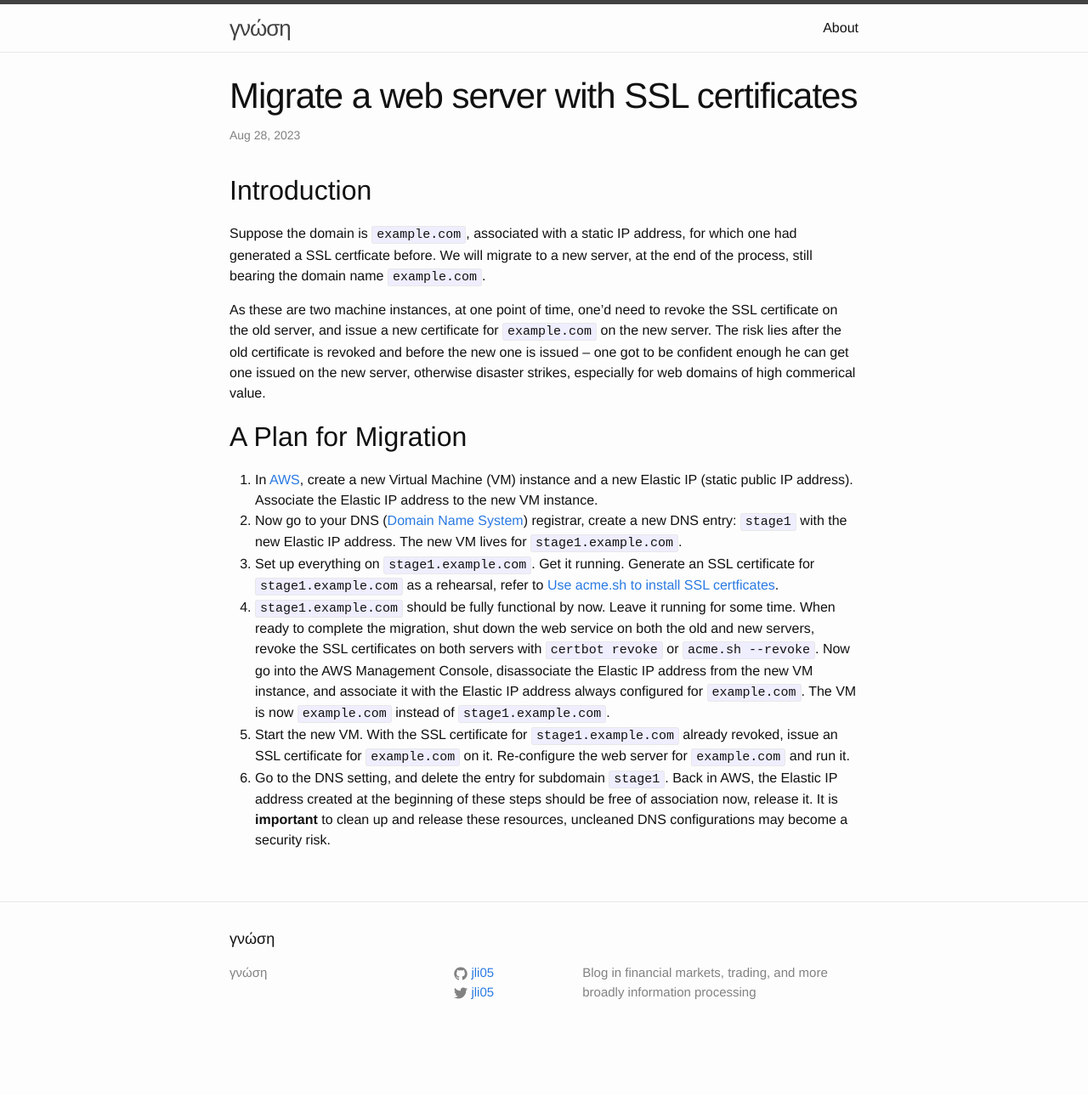
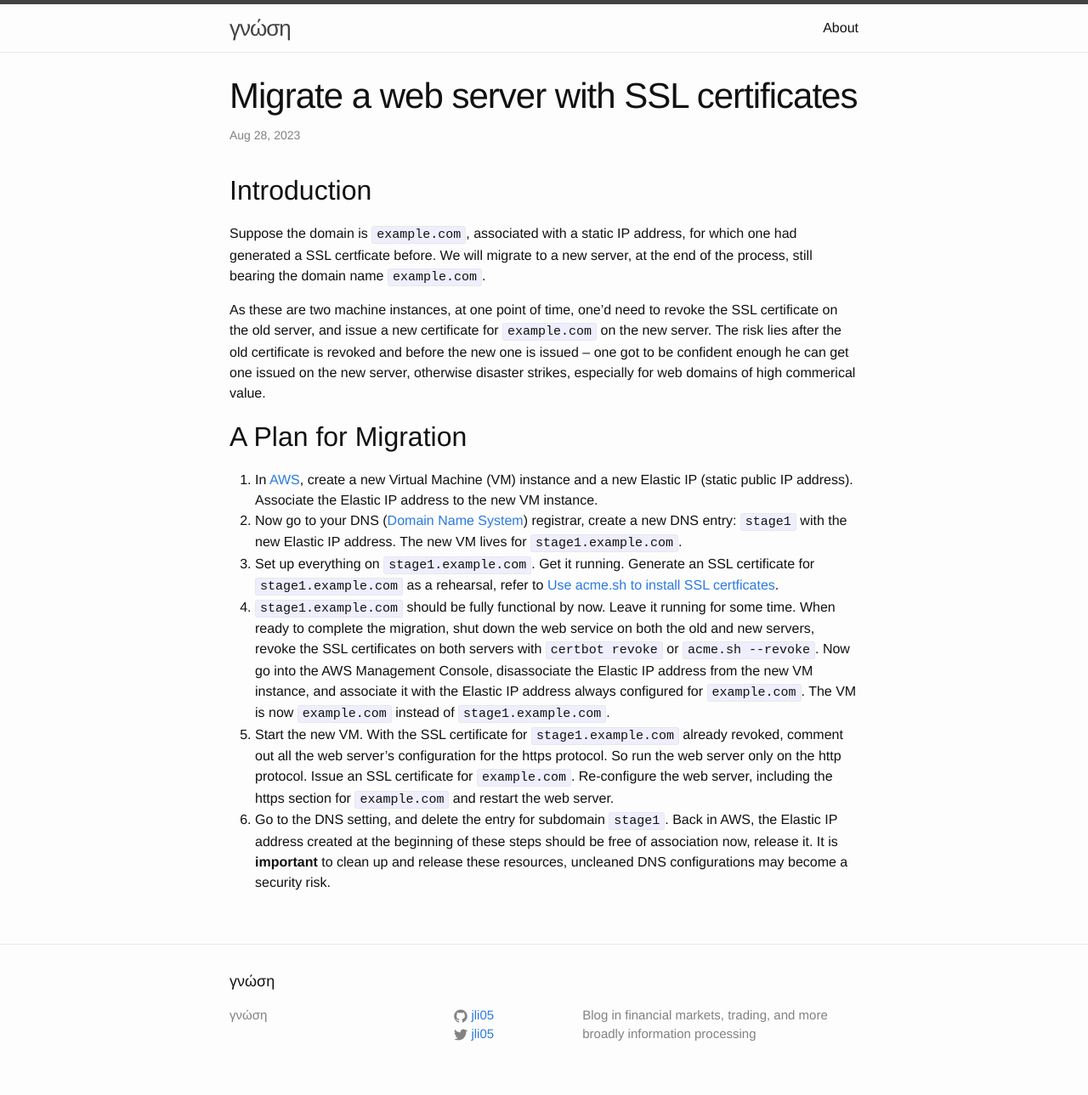
Before and after one commit to jli05/jli05.github.io, a Jekyll site: the page built from _posts/2023-08-28-Migrate-a-web-server.md, in a window 1280 px wide. Shown: the whole page at 85% size. Built offline with Jekyll 4.4.1, drawn with Linux system fonts in a browser that asks for light colours; before the commit the page ends 1239 px from its top, so only the background shows below that.

Commit message:
change the issuing certificate on the new VM step

```diff
--- a/_posts/2023-08-28-Migrate-a-web-server.md
+++ b/_posts/2023-08-28-Migrate-a-web-server.md
@@ -13,5 +13,5 @@ As these are two machine instances, at one point of time, one'd need to revoke t
 2. Now go to your DNS ([Domain Name System](https://en.wikipedia.org/wiki/Domain_Name_System)) registrar, create a new DNS entry: `stage1` with the new Elastic IP address. The new VM lives for `stage1.example.com`.
 3. Set up everything on `stage1.example.com`. Get it running. Generate an SSL certificate for `stage1.example.com` as a rehearsal, refer to [Use acme.sh to install SSL certficates](/2023/08/28/acme-SSL-certificates.html).
 4. `stage1.example.com` should be fully functional by now. Leave it running for some time. When ready to complete the migration, shut down the web service on both the old and new servers, revoke the SSL certificates on both servers with `certbot revoke` or `acme.sh --revoke`. Now go into the AWS Management Console, disassociate the Elastic IP address from the new VM instance, and associate it with the Elastic IP address always configured for `example.com`. The VM is now `example.com` instead of `stage1.example.com`.
-5. Start the new VM. With the SSL certificate for `stage1.example.com` already revoked, issue an SSL certificate for `example.com` on it. Re-configure the web server for `example.com` and run it.
+5. Start the new VM. With the SSL certificate for `stage1.example.com` already revoked, comment out all the web server's configuration for the https protocol. So run the web server only on the http protocol. Issue an SSL certificate for `example.com`. Re-configure the web server, including the https section for `example.com` and restart the web server.
 6. Go to the DNS setting, and delete the entry for subdomain `stage1`. Back in AWS, the Elastic IP address created at the beginning of these steps should be free of association now, release it. It is **important** to clean up and release these resources, uncleaned DNS configurations may become a security risk.
```
